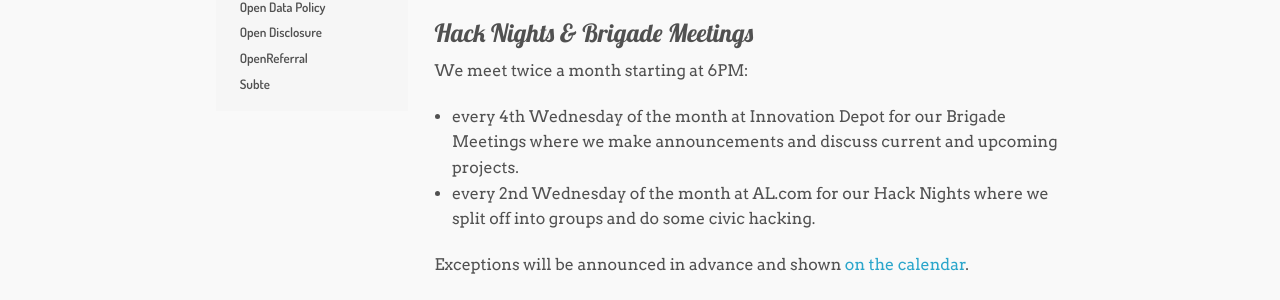
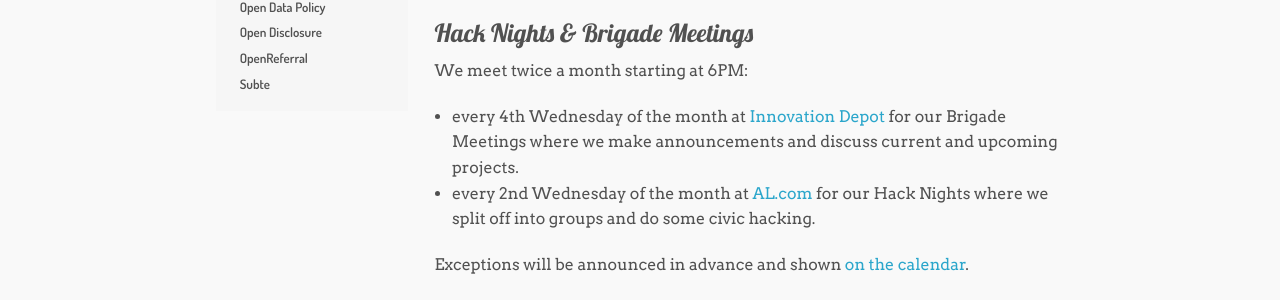
Before and after one commit to codeforbirmingham/codeforbirmingham.github.io, a Jekyll site: the page built from get-involved/index.md, in a window 1280 px wide. Shown: the part 479-779 px from the top of the page. Built offline with Jekyll 4.4.1, drawn with Linux system fonts in a browser that asks for light colours; part of the change alters nothing that is shown.

```diff
--- a/get-involved/index.md
+++ b/get-involved/index.md
@@ -10,8 +10,8 @@ Hack Nights & Brigade Meetings
 
 We meet twice a month starting at 6PM:
 
-- every 4th Wednesday of the month at Innovation Depot for our Brigade Meetings where we make announcements and discuss current and upcoming projects.
-- every 2nd Wednesday of the month at AL.com for our Hack Nights where we split off into groups and do some civic hacking.
+- every 4th Wednesday of the month at [Innovation Depot](http://maps.google.com/maps?f=q&hl=en&q=1500+First+Ave+North%2C+Birmingham%2C+AL%2C+35203%2C+us) for our Brigade Meetings where we make announcements and discuss current and upcoming projects.
+- every 2nd Wednesday of the month at [AL.com](http://maps.google.com/maps?f=q&hl=en&q=1731+1st+Ave+N%2C+Birmingham%2C+AL%2C+us) for our Hack Nights where we split off into groups and do some civic hacking.
 
 Exceptions will be announced in advance and shown [on the calendar](http://www.meetup.com/Code-for-Birmingham-AL/).
 
```
